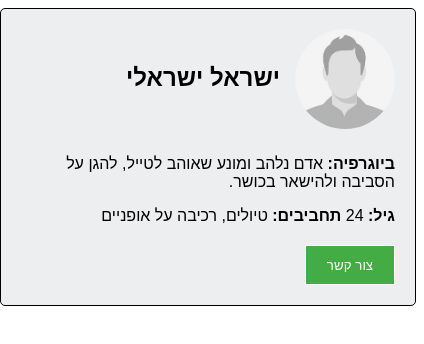
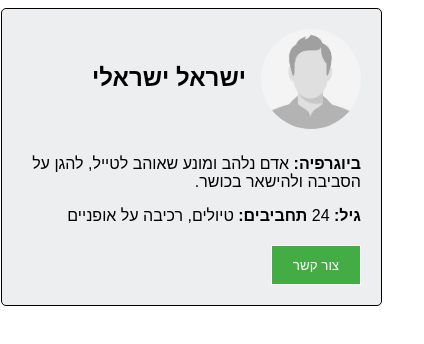
Before and after one commit to Rfiftr/task, a plain HTML site: page index.html in a window 390 px wide. Shown: the whole page, 424 px wide, since content can reach past the window. Drawn offline with Linux system fonts and the light colour scheme.

Commit message:
Update style.css

```diff
--- a/style.css
+++ b/style.css
@@ -43,6 +43,6 @@
 
 @media only screen and (max-width: 600px) {
     #card-user {
-        width: 100%;
+        width: 87vw;
     }
 }
```
